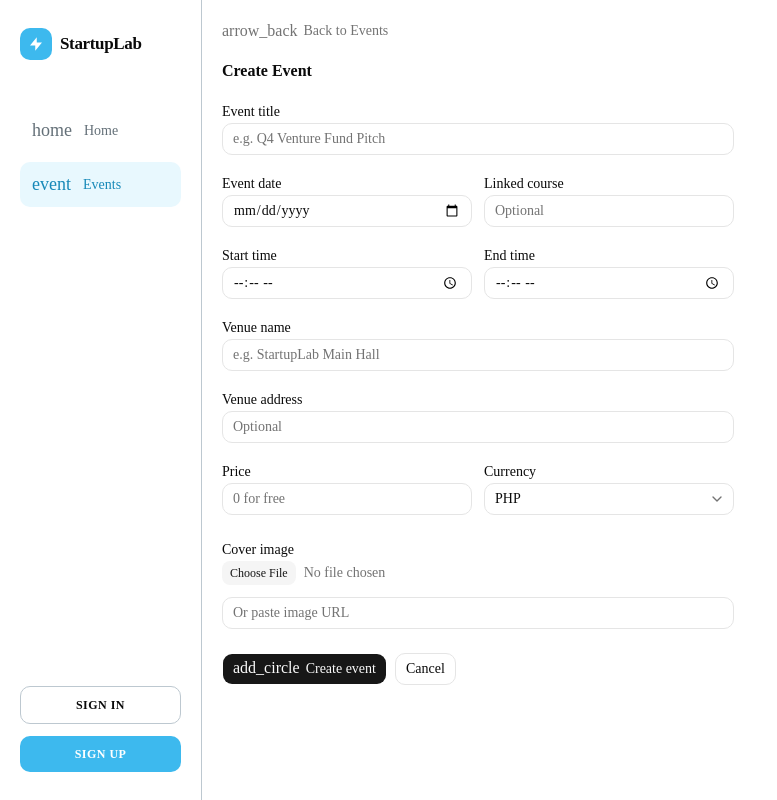
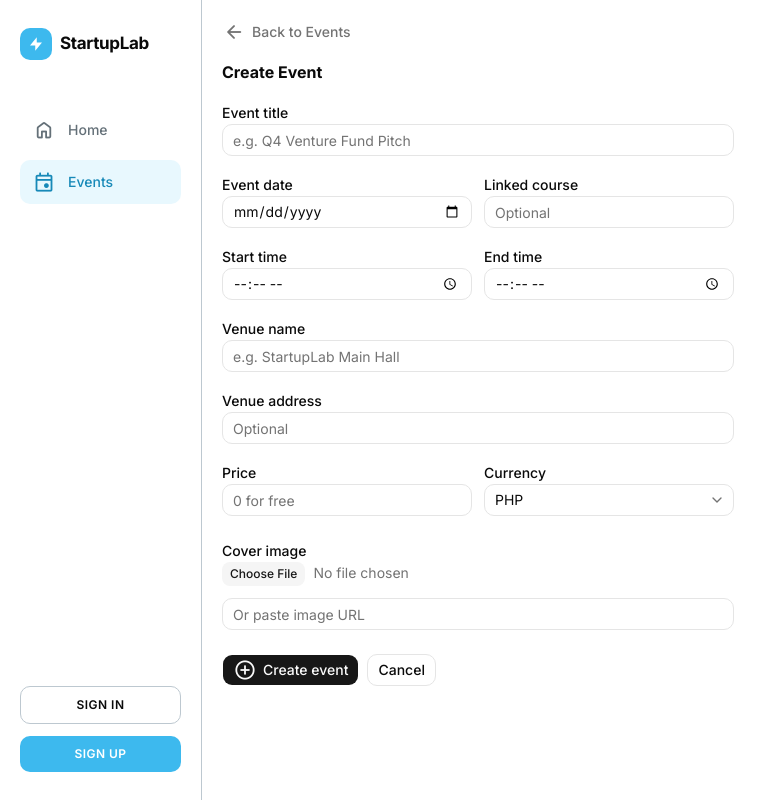
Before and after one commit to Nott001/claude-workshop, a Next.js app: page /events/new in a window 1280 px wide. Shown: the whole page, without its empty margins (0-777 px from the left). Built offline with nearby package versions, Linux system fonts and the light colour scheme; no server answers.

Commit message:
feat: add Inter font and Material Symbols Rounded from design system

```diff
--- a/app/globals.css
+++ b/app/globals.css
@@ -5,8 +5,8 @@
 @custom-variant dark (&:is(.dark *));
 
 @theme inline {
-  --font-heading: var(--font-sans);
-  --font-sans: var(--font-sans);
+  --font-heading: var(--font-inter);
+  --font-sans: var(--font-inter);
   --color-sidebar-ring: var(--sidebar-ring);
   --color-sidebar-border: var(--sidebar-border);
   --color-sidebar-accent-foreground: var(--sidebar-accent-foreground);
@@ -127,3 +127,22 @@
     @apply font-sans;
   }
 }
+
+.msr,
+.material-symbols-rounded {
+  font-family: "Material Symbols Rounded";
+  font-weight: normal;
+  font-style: normal;
+  font-size: 20px;
+  line-height: 1;
+  display: inline-block;
+  white-space: nowrap;
+  word-wrap: normal;
+  direction: ltr;
+  vertical-align: middle;
+  font-variation-settings:
+    "FILL" 0,
+    "wght" 400,
+    "GRAD" 0,
+    "opsz" 20;
+}
--- a/app/layout.tsx
+++ b/app/layout.tsx
@@ -1,7 +1,14 @@
 import { ClerkProvider } from "@clerk/nextjs";
 import type { Metadata } from "next";
+import { Inter } from "next/font/google";
 import { AppShell } from "@/components/app-shell";
 import "./globals.css";
+
+const inter = Inter({
+  subsets: ["latin"],
+  variable: "--font-inter",
+  display: "optional",
+});
 
 export const metadata: Metadata = {
   title: "StartupLab Business Center",
@@ -15,8 +22,14 @@ export default function RootLayout({
 }>) {
   return (
     <ClerkProvider>
-      <html lang="en" className="h-full antialiased">
-        <body className="flex min-h-full flex-col">
+      <html lang="en" className={`h-full antialiased ${inter.variable}`}>
+        <head>
+          <link
+            rel="stylesheet"
+            href="https://fonts.googleapis.com/css2?family=Material+Symbols+Rounded:opsz,wght,FILL,GRAD@20..48,100..700,0..1,-50..200&display=optional"
+          />
+        </head>
+        <body className="flex min-h-full flex-col font-sans">
           <AppShell>{children}</AppShell>
         </body>
       </html>
```
Also changed, not shown: 1 other file (tests, documents, lock files or other folders).
